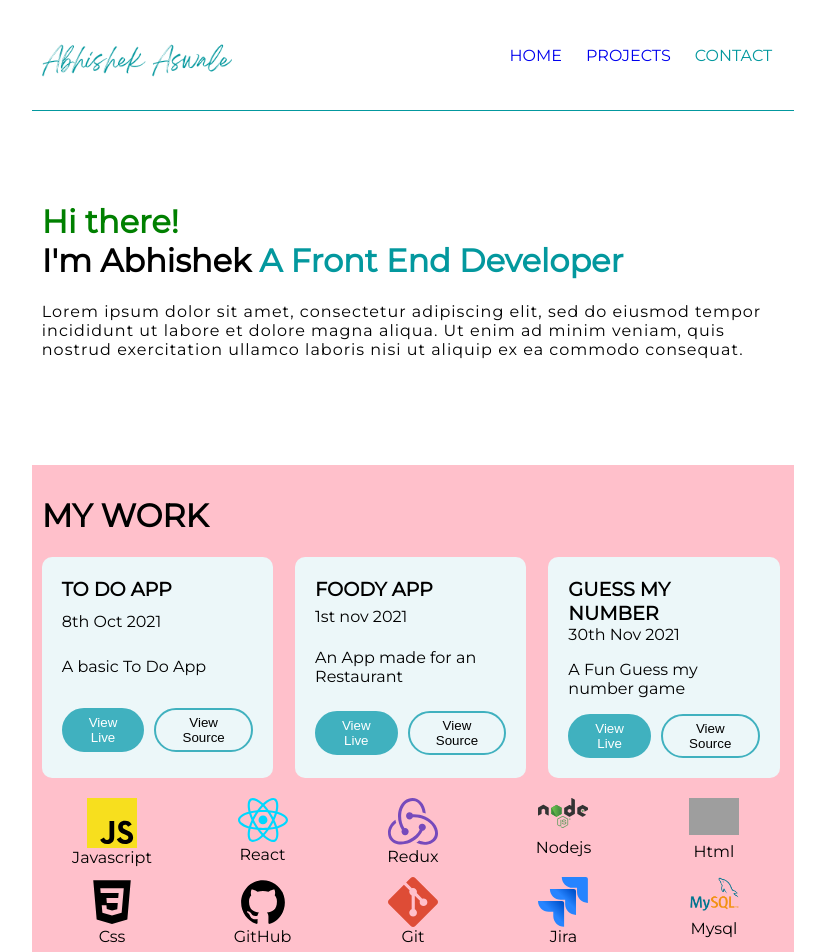
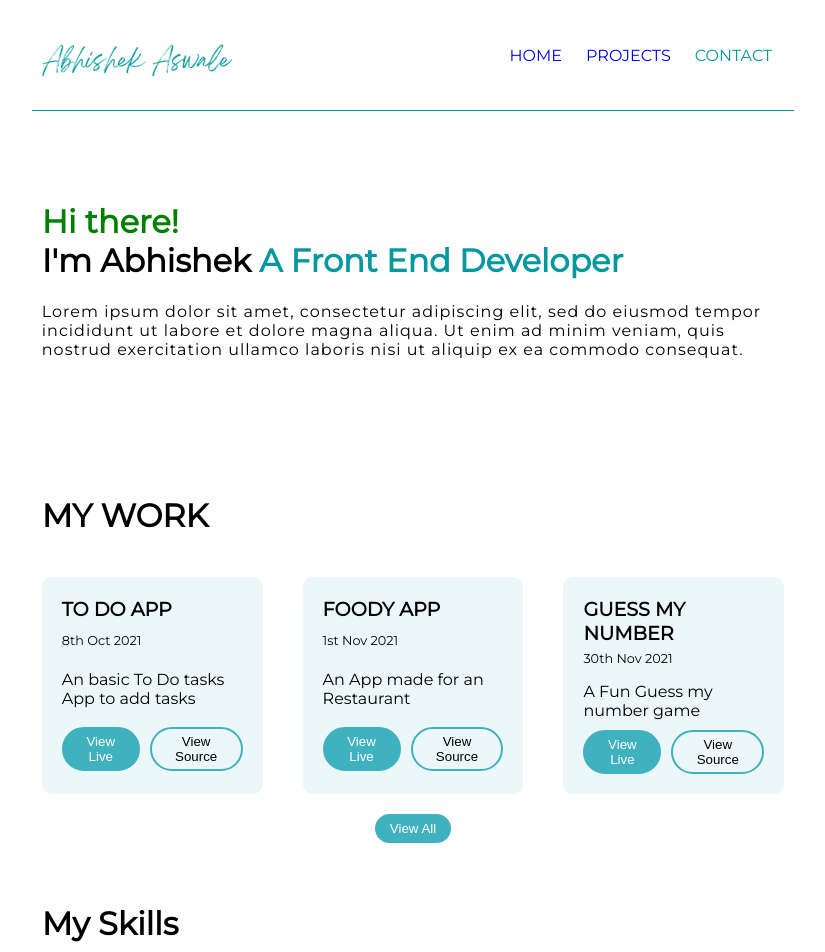
Before and after one commit to abhiaswale/portfolio, a React (Create React App) app: page / in a window 1280 px wide. Shown: the top 952 px of the page, without its empty margins (227-1052 px from the left). Built offline with nearby package versions, Linux system fonts and the light colour scheme; grey boxes are pictures that could not be loaded.

Commit message:
scroll to top button

```diff
--- /dev/null
+++ b/src/Components/Layout/Button.js
@@ -0,0 +1,31 @@
+import React from "react";
+import styled from "styled-components";
+const BtnWrapper = styled.div`
+  display: flex;
+  align-items: center;
+  justify-content: flex-start;
+`;
+const MainButton = styled.button`
+  padding: 5px 13px;
+  margin-left: ${(props) => props.name === "source" && "10px"};
+  background-color: #40b1bf;
+  background-color: ${(props) => props.name === "source" && "#ecf7f9"};
+  border-radius: 25px;
+  border: 2px solid #40b1bf;
+  border: ${(props) => props.name === "source" && "2px solid #40b1bf"};
+  transition: 1s;
+  &:hover {
+    background-color: #4e9dad;
+  }
+`;
+const Button = (props) => {
+  return (
+    <BtnWrapper>
+      <MainButton name={props.name}>
+        <a href={props.link}>{props.children}</a>
+      </MainButton>
+    </BtnWrapper>
+  );
+};
+
+export default Button;
--- a/src/Components/Layout/Footer.js
+++ b/src/Components/Layout/Footer.js
@@ -6,6 +6,13 @@ import {
   AiFillTwitterCircle,
   AiFillFacebook,
 } from "react-icons/ai";
+import ScrollTop from "./ScrollTop";
+
+const MainWrp = styled.div`
+  display: grid;
+  grid-template-columns: 1fr;
+  align-content: center;
+`;
 
 const Container = styled.div`
   width: 100%;
@@ -32,6 +39,8 @@ const IconWrapper = styled.div`
 `;
 const Footer = () => {
   return (
+    <MainWrp>
+      <ScrollTop />
       <Container>
         <Wrapper>
           <p>
@@ -51,6 +60,7 @@ const Footer = () => {
           </IconWrapper>
         </Wrapper>
       </Container>
+    </MainWrp>
   );
 };
 
--- /dev/null
+++ b/src/Components/Layout/ScrollTop.js
@@ -0,0 +1,37 @@
+import React, { Fragment, useEffect, useState } from "react";
+import { CgChevronUp } from "react-icons/cg";
+import styled from "styled-components";
+const UpButton = styled.button`
+  font-size: 3rem;
+  width: 20%;
+`;
+const ScrollTop = () => {
+  const [isVisible, setIsVisible] = useState(false);
+  useEffect(() => {
+    window.addEventListener("scroll", () => {
+      if (window.pageYOffset > 200) {
+        setIsVisible(true);
+      } else {
+        setIsVisible(false);
+      }
+    });
+  }, []);
+
+  const ScrollToTop = () => {
+    window.scrollTo({
+      top: 0,
+      behavior: "smooth",
+    });
+  };
+  return (
+    <Fragment>
+      {isVisible && (
+        <UpButton>
+          <CgChevronUp onClick={ScrollToTop} />
+        </UpButton>
+      )}
+    </Fragment>
+  );
+};
+
+export default ScrollTop;
--- a/src/Components/MyProjects/MyProjects.js
+++ b/src/Components/MyProjects/MyProjects.js
@@ -8,12 +8,13 @@ const Container = styled.div`
   align-items: center;
   justify-content: center;
 `;
-const Wrapper = styled.div`
+const Project = styled.div`
   width: 58%;
   padding: 10px 10px;
-  background-color: pink;
+  /* background-color: pink; */
   display: grid;
   grid-template-columns: 1fr;
+  grid-gap: 50px;
 `;
 
 const MyProjects = () => {
@@ -29,7 +30,7 @@ const MyProjects = () => {
   ));
   return (
     <Container>
-      <Wrapper>{projectsList}</Wrapper>
+      <Project>{projectsList}</Project>
     </Container>
   );
 };
--- a/src/Components/MyProjects/ProjectItem.js
+++ b/src/Components/MyProjects/ProjectItem.js
@@ -1,15 +1,28 @@
 import React from "react";
 import styled from "styled-components";
+import Button from "../Layout/Button";
 
 const Container = styled.div`
-  width: 100%;
   background-color: #ecf7f9;
   padding: 20px;
   border-radius: 10px;
   display: grid;
   grid-template-columns: 1fr;
+  -webkit-box-shadow: 0 8px 6px -6px grey;
+  -moz-box-shadow: 0 8px 6px -6px grey;
+  box-shadow: 0 8px 2px -6px grey;
 `;
 const Wrapper = styled.div``;
+const Temp = styled.div`
+  display: flex;
+  justify-content: flex-start;
+  align-items: center;
+`;
+const BtnName = styled.a`
+  color: white;
+  text-decoration: none;
+  color: ${(props) => props.name === "source" && "black"};
+`;
 
 const ProjectItem = (props) => {
   return (
@@ -17,14 +30,16 @@ const ProjectItem = (props) => {
       <h1>{props.name}</h1>
       <span>{props.date}</span>
       <p>{props.detailedDescription}</p>
-      <div>
-        <button>
-          <a href={props.live}>Live</a>
-        </button>
-        <button>
-          <a href={props.source}>source</a>
-        </button>
-      </div>
+      <Temp>
+        <Button name="live">
+          <BtnName href={props.live}>View Live</BtnName>
+        </Button>
+        <Button name="source">
+          <BtnName href={props.source} name="source">
+            View Source
+          </BtnName>
+        </Button>
+      </Temp>
     </Container>
   );
 };
--- a/src/Components/MyWork/MyWork.js
+++ b/src/Components/MyWork/MyWork.js
@@ -2,6 +2,8 @@ import React from "react";
 import styled from "styled-components";
 import WorkItem from "./WorkItem";
 import { projectItems } from "../../data";
+import { Link } from "react-router-dom";
+import Button from "../Layout/Button";
 
 const Container = styled.div`
   display: flex;
@@ -11,17 +13,28 @@ const Container = styled.div`
 const Wrapper = styled.div`
   width: 58%;
   padding: 10px 10px;
-  background-color: pink;
+  /* background-color: pink; */
   display: grid;
   grid-template-columns: 1fr;
 `;
 const Title = styled.h1``;
 
 const Work = styled.div`
-  width: 94%;
+  margin-top: 20px;
   display: grid;
   grid-template-columns: 1fr 1fr 1fr;
-  grid-gap: 62px;
+  grid-gap: 40px;
+`;
+
+const ViewBtnWrapper = styled.div`
+  display: flex;
+  align-items: center;
+  justify-content: center;
+  margin: 20px 0px;
+`;
+const MyLink = styled(Link)`
+  color: white;
+  text-decoration: none;
 `;
 
 const MyWork = () => {
@@ -41,6 +54,11 @@ const MyWork = () => {
       <Wrapper>
         <Title>MY WORK</Title>
         <Work>{workList}</Work>
+        <ViewBtnWrapper>
+          <Button>
+            <MyLink to="/projects">View All</MyLink>
+          </Button>
+        </ViewBtnWrapper>
       </Wrapper>
     </Container>
   );
--- a/src/Components/MyWork/WorkItem.js
+++ b/src/Components/MyWork/WorkItem.js
@@ -1,7 +1,8 @@
 import React from "react";
 import styled from "styled-components";
+import Button from "../Layout/Button";
+
 const Container = styled.div`
-  width: 100%;
   background-color: #ecf7f9;
   padding: 20px;
   border-radius: 10px;
@@ -12,26 +13,22 @@ const Title = styled.span`
   font-size: 1.2rem;
   font-weight: 900;
 `;
-const Date = styled.span``;
-const Desc = styled.p``;
+const Date = styled.span`
+  margin: 0.5em 0em;
+  font-size: 0.8em;
+`;
+const Desc = styled.p`
+  margin: 0.6em 0em;
+`;
 const BtnWrapper = styled.div`
   display: flex;
   align-items: center;
   justify-content: flex-start;
 `;
-const Button = styled.button`
-  padding: 5px 13px;
-  margin-left: ${(props) => props.name && "10px"};
-  background-color: #40b1bf;
-  background-color: ${(props) => props.name && "#ecf7f9"};
-  border-radius: 25px;
-  border: 2px solid #40b1bf;
-  border: ${(props) => props.name && "2px solid #40b1bf"};
-`;
 const BtnName = styled.a`
   color: white;
   text-decoration: none;
-  color: ${(props) => props.name && "black"};
+  color: ${(props) => props.name === "source" && "black"};
 `;
 const WorkItem = (props) => {
   return (
@@ -40,11 +37,11 @@ const WorkItem = (props) => {
       <Date>{props.date}</Date>
       <Desc>{props.desc}</Desc>
       <BtnWrapper>
-        <Button>
+        <Button name="live">
           <BtnName href={props.live}>View Live</BtnName>
         </Button>
         <Button name="source">
-          <BtnName href={props.source} name="sourceText">
+          <BtnName href={props.source} name="source">
             View Source
           </BtnName>
         </Button>
--- a/src/Components/Tech.js
+++ b/src/Components/Tech.js
@@ -20,12 +20,18 @@ const Container = styled.div`
 const Wrapper = styled.div`
   width: 58%;
   padding: 10px 10px;
-  background-color: pink;
+  /* background-color: pink; */
+  display: grid;
+  grid-template-columns: 1fr;
+`;
+
+const Title = styled.h1``;
+const ItemWrapper = styled.div`
+  margin-top: 20px;
   display: grid;
   grid-template-columns: 1fr 1fr 1fr 1fr 1fr;
-  grid-gap: 10px;
+  grid-gap: 32px 0px;
 `;
-
 const Item = styled.div`
   display: grid;
   grid-template-columns: 1fr;
@@ -35,12 +41,17 @@ const Item = styled.div`
 const LogosImg = styled.img`
   width: 50px;
 `;
-const LogoName = styled.span``;
+const LogoName = styled.span`
+  font-size: 0.8rem;
+  padding: 8px;
+`;
 
 const Tech = () => {
   return (
     <Container>
       <Wrapper>
+        <Title>My Skills</Title>
+        <ItemWrapper>
           <Item>
             <LogosImg src={Js} />
             <LogoName>Javascript</LogoName>
@@ -81,6 +92,7 @@ const Tech = () => {
             <LogosImg src={Mysql} />
             <LogoName>Mysql</LogoName>
           </Item>
+        </ItemWrapper>
       </Wrapper>
     </Container>
   );
--- a/src/data.js
+++ b/src/data.js
@@ -3,7 +3,7 @@ export const projectItems = [
     id: 1,
     name: "TO DO APP",
     date: "8th Oct 2021",
-    description: "A basic To Do App ",
+    description: "An basic To Do tasks App to add tasks ",
     detailedDescription:
       "Created this ToDo App using React, styled using css modules. User can add any tasks needed to be done and the tasks can be deleted once completed. used firebase as backend for storing data",
     live: "https://todoapp-e2fc65.netlify.app/",
@@ -12,7 +12,7 @@ export const projectItems = [
   {
     id: 2,
     name: "FOODY APP",
-    date: "1st nov 2021",
+    date: "1st Nov 2021",
     description: "An App made for an Restaurant",
     detailedDescription:
       "Created this app using react, used Redux toolkit and styling was done using css modules. Core Functionality includes Login, Signup, Booking a table. used firebase as a backend for storing data ",
```
Also changed, not shown: src/Components/Layout/ViewBtn.js (added, +7 -0 lines). Lines whose indentation alone changed are shown as unchanged.
